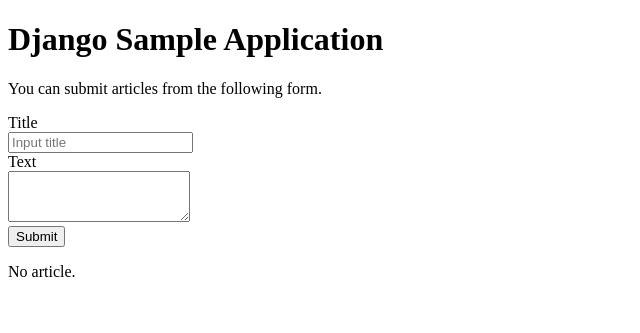
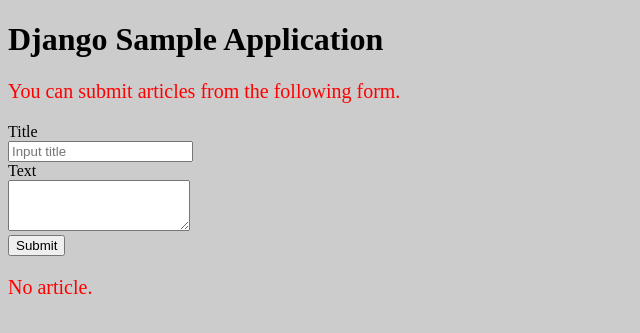
Before and after one commit to s1f102402631/class3-team14-projectkm, a Django app: page / in a window 1280 px wide. Shown: the top 333 px of the page, without its empty margins (0-640 px from the left). Run offline with Django 5.2, Linux system fonts and the light colour scheme.

Commit message:
add css sample to html
.

```diff
--- a/teamapp/templates/teamapp/home_screen.html
+++ b/teamapp/templates/teamapp/home_screen.html
@@ -3,6 +3,10 @@
   <head>
     <meta charset="UTF-8">
     <title>Home</title>
+    <style type="text/css">
+      body {background-color: #ccc;}
+      p {font-size: 20px; color: red;}
+    </style>
   </head>
   <body>
     <h1>Django Sample Application</h1>
```
